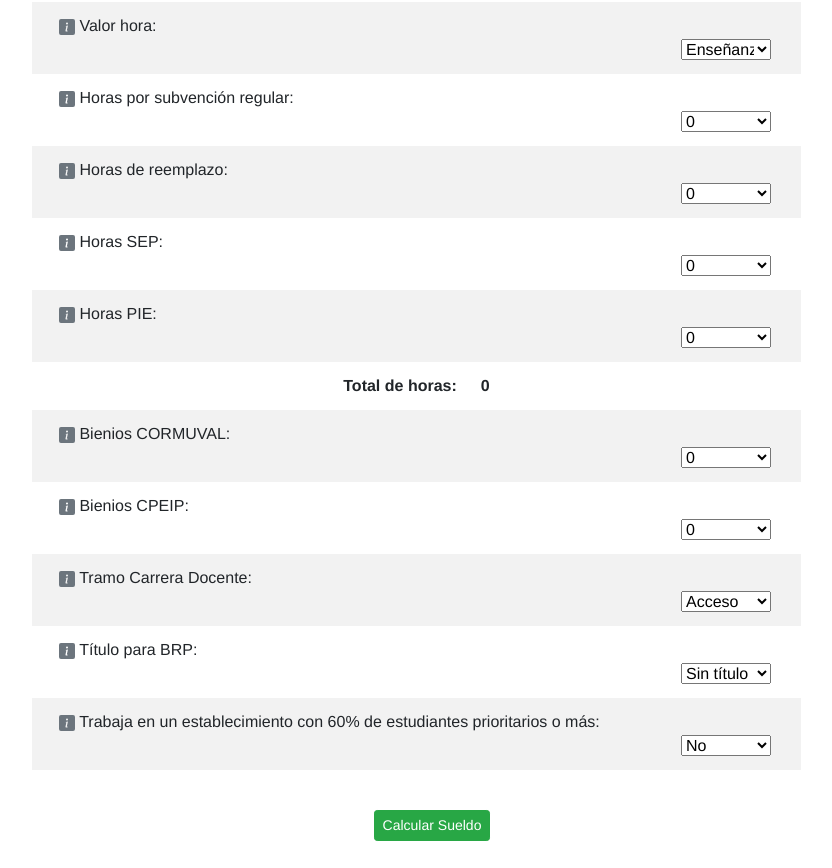
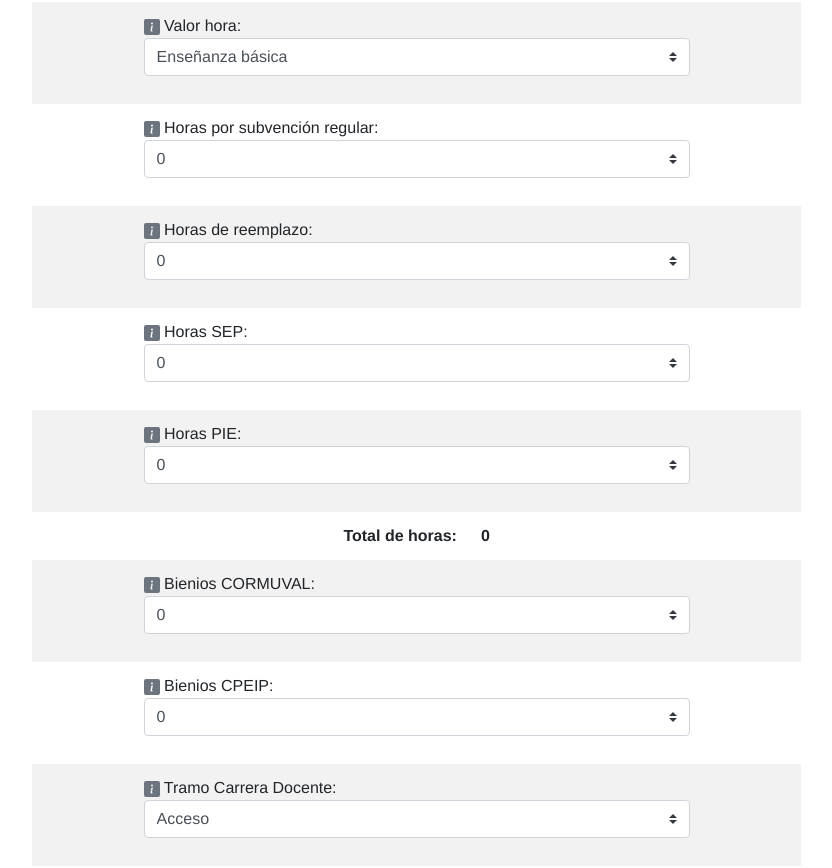
Before and after one commit to elisa-a-v/sueldoprofesvalpo, a Vue app: page / in a window 1280 px wide. Shown: the part 748-1616 px from the top of the page, without its empty margins (208-1040 px from the left). Built offline with nearby package versions, Linux system fonts and the light colour scheme.

Commit message:
agregué select de bootstrap para hacerlo más estético

```diff
--- a/src/components/Data.vue
+++ b/src/components/Data.vue
@@ -137,7 +137,7 @@
     <table class="table table-hover table-borderless table-striped">
       <thead>
         <tr>
-          <th style="max-width: 40%" scope="col"></th>
+          <th scope="col"></th>
           <th scope="col"></th>
         </tr>
       </thead>
@@ -145,48 +145,61 @@
         <tr v-for="fila in filasPosibles" :key="fila">
           <template v-if="(fila.id !== 'horasTotal')
               && !(fila.id === 'prioritario80' && FCS.prioritario60.value !==1)" class="clearfix">
-            <div class="clearfix">
-              <td style="float: left;">
+            <span class="clearfix" style="width: 100%;">
+              <td style="width: 600px">
                 <b-container class="text-left">
-<!--                  <b-button data-inline>-->
-                    <b-icon icon="info-square-fill" v-b-toggle=fila.tog pill size="sm"
-                          variant="secondary" @click="info(fila.idInfo, fila.info)"></b-icon>
-<!--                  </b-button>-->
-                  {{ fila.nombre }}
+                <b-icon icon="info-square-fill" v-b-toggle=fila.tog size="sm"
+                        variant="secondary" @click="info(fila.idInfo, fila.info)"></b-icon>
+                {{ fila.nombre }}
+                <b-form-group>
+                    <b-form-select v-if="fila.id === 'valorHora'"
+                                :id=fila.id v-model=fila.value>
+                      <b-form-select-option v-bind:value="14403">
+                        Enseñanza básica
+                      </b-form-select-option>
+                      <b-form-select-option v-bind:value="15155">
+                        Enseñanza media
+                      </b-form-select-option>
+                    </b-form-select>
+                    <b-form-select v-if="fila.id === 'horasRegular'
+                    || fila.id === 'horasReemplazo' || fila.id === 'horasSEP'
+                    || fila.id === 'horasPIE'" :id=fila.id v-model=fila.value>
+                      <b-form-select-option v-for="i in horasPosibles" :key="i" v-bind:value="i">
+                        {{ i }}
+                      </b-form-select-option>
+                    </b-form-select>
+                    <b-form-select v-if="fila.id === 'bieniosCormuval'
+                    || fila.id === 'bieniosCpeip'"
+                    :id=fila.id v-model=fila.value>
+                      <b-form-select-option v-for="i in bieniosPosibles" :key="i" v-bind:value="i">
+                        {{ i }}
+                      </b-form-select-option>
+                    </b-form-select>
+                    <b-form-select v-if="fila.id === 'tramo'"
+                            :id=fila.id v-model=fila.value>
+                      <b-form-select-option v-for="i in tramosPosibles" :key="i" v-bind:value="i">
+                        {{ i }}
+                      </b-form-select-option>
+                    </b-form-select>
+                    <b-form-select v-if="fila.id === 'nivelBRP'"
+                            :id=fila.id v-model=fila.value>
+                      <b-form-select-option v-bind:value=0>Sin título</b-form-select-option>
+                      <b-form-select-option v-bind:value=253076>
+                        Con título, sin mención
+                      </b-form-select-option>
+                      <b-form-select-option v-bind:value=337436>
+                        Con título, con mención
+                      </b-form-select-option>
+                    </b-form-select>
+                    <b-form-select v-if="fila.id === 'prioritario60' || fila.id === 'prioritario80'"
+                            :id=fila.id v-model=fila.value>
+                      <b-form-select-option v-bind:value=0>No</b-form-select-option>
+                      <b-form-select-option v-bind:value=1>Sí</b-form-select-option>
+                    </b-form-select>
+                  </b-form-group>
                 </b-container>
-              </td><br>
-              <td style="float: right; width: 150px;">
-                <select v-if="fila.id === 'valorHora'" :id=fila.id
-                        v-model=fila.value style="width: 150px;">
-                  <option v-bind:value="14403">Enseñanza básica</option>
-                  <option v-bind:value="15155">Enseñanza media</option>
-                </select>
-                <select v-if="fila.id === 'horasRegular' || fila.id === 'horasReemplazo' ||
-                        fila.id === 'horasSEP' || fila.id === 'horasPIE'" :id=fila.id
-                        v-model=fila.value style="width: 150px;">
-                  <option v-for="i in horasPosibles" :key="i" v-bind:value="i">{{ i }}</option>
-                </select>
-                <select v-if="fila.id === 'bieniosCormuval' || fila.id === 'bieniosCpeip'"
-                        :id=fila.id v-model=fila.value style="width: 150px;">
-                  <option v-for="i in bieniosPosibles" :key="i" v-bind:value="i">{{ i }}</option>
-                </select>
-                <select v-if="fila.id === 'tramo'"
-                        :id=fila.id v-model=fila.value style="width: 150px;">
-                  <option v-for="i in tramosPosibles" :key="i" v-bind:value="i">{{ i }}</option>
-                </select>
-                <select v-if="fila.id === 'nivelBRP'"
-                        :id=fila.id v-model=fila.value style="width: 150px;">
-                  <option v-bind:value=0>Sin título</option>
-                  <option v-bind:value=253076>Con título, sin mención</option>
-                  <option v-bind:value=337436>Con título, con mención</option>
-                </select>
-                <select v-if="fila.id === 'prioritario60' || fila.id === 'prioritario80'"
-                        :id=fila.id v-model=fila.value style="width: 150px;">
-                  <option v-bind:value=0>No</option>
-                  <option v-bind:value=1>Sí</option>
-                </select>
               </td>
-            </div>
+            </span>
 
             <b-collapse :id=fila.tog accordion="info" class="mt-2">
               <b-card>
@@ -244,10 +257,11 @@
 <script>
 // import axios from 'axios';
 import Vue from 'vue';
-import { BootstrapVue, BootstrapVueIcons } from 'bootstrap-vue';
+import { BootstrapVue, BootstrapVueIcons, FormPlugin } from 'bootstrap-vue';
 
 Vue.use(BootstrapVue);
 Vue.use(BootstrapVueIcons);
+Vue.use(FormPlugin);
 
 export default {
   name: 'Home',
@@ -541,10 +555,6 @@ span {
   margin: auto;
 }
 
-select {
-  max-width: 90px;
-}
-
 header {
   margin-top: 90px;
   margin-left: 10px;
```
Also changed, not shown: 13 other files (tests, documents, lock files or other folders).
